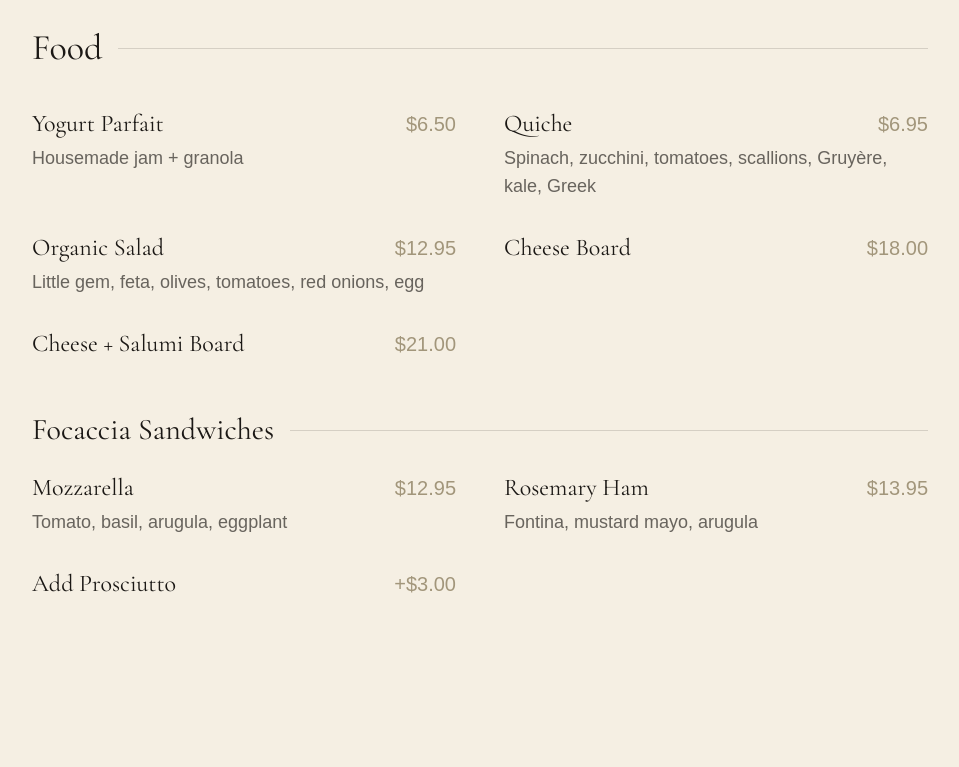
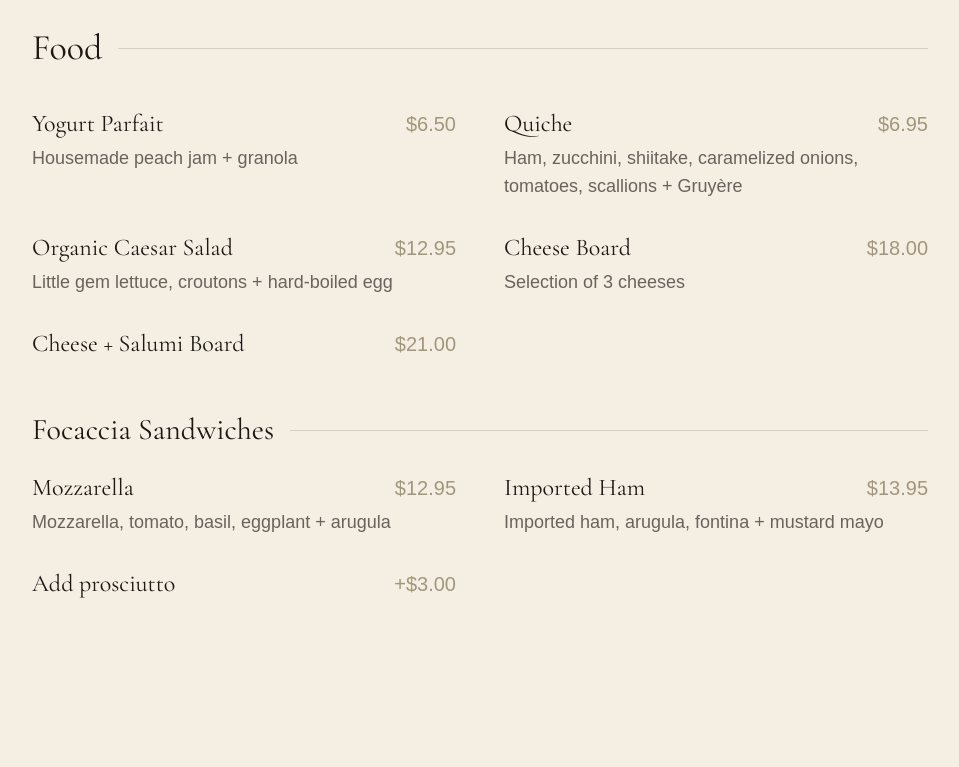
Before and after one commit to jasonf8080/gardensidekitchen, a React (Vite) app: page /menu in a window 1280 px wide. Shown: the part 525-1292 px from the top of the page, without its empty margins (160-1119 px from the left). Built offline with nearby package versions, Linux system fonts and the light colour scheme; a web font is replaced by a local one.

Commit message:
update menu

```diff
--- a/src/data/data.js
+++ b/src/data/data.js
@@ -177,40 +177,40 @@ export const aboutSections = {
 export const menuFood = [
   {
     name: 'Yogurt Parfait',
-    description: 'Housemade jam + granola',
+    description: 'Housemade peach jam + granola',
     price: '$6.50',
   },
   {
     name: 'Quiche',
-    description: 'Spinach, zucchini, tomatoes, scallions, Gruyère, kale, Greek',
+    description: 'Ham, zucchini, shiitake, caramelized onions, tomatoes, scallions + Gruyère',
     price: '$6.95',
   },
   {
-    name: 'Organic Salad',
-    description: 'Little gem, feta, olives, tomatoes, red onions, egg',
+    name: 'Organic Caesar Salad',
+    description: 'Little gem lettuce, croutons + hard-boiled egg',
     price: '$12.95',
   },
   {
     name: 'Mozzarella',
-    description: 'Tomato, basil, arugula, eggplant',
+    description: 'Mozzarella, tomato, basil, eggplant + arugula',
     price: '$12.95',
     isFocaccia: true,
   },
   {
-    name: 'Rosemary Ham',
-    description: 'Fontina, mustard mayo, arugula',
+    name: 'Imported Ham',
+    description: 'Imported ham, arugula, fontina + mustard mayo',
     price: '$13.95',
     isFocaccia: true,
   },
   {
-    name: 'Add Prosciutto',
+    name: 'Add prosciutto',
     description: '',
     price: '+$3.00',
     isFocaccia: true,
   },
   {
     name: 'Cheese Board',
-    description: '',
+    description: 'Selection of 3 cheeses',
     price: '$18.00',
   },
   {
```
